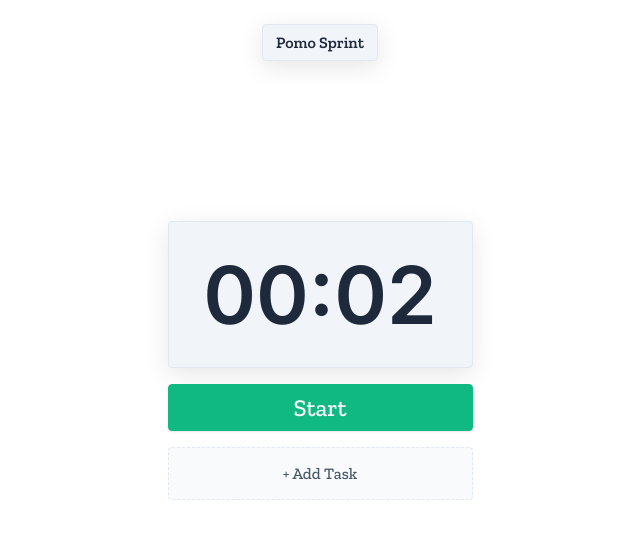
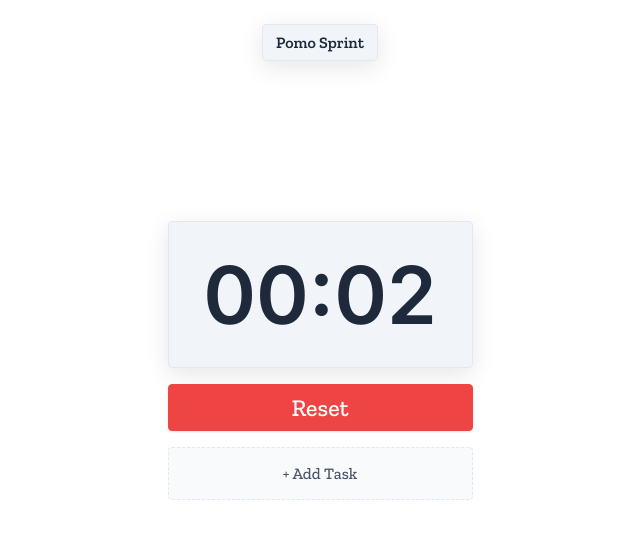
Before and after one commit to samlimby/Pomodoro-Timer, a plain HTML site: page index.html in a window 1280 px wide. Both pictures are taken after a click on the button "Start". Shown: the whole page, without its empty margins (320-960 px from the left). Drawn offline with nearby package versions, Linux system fonts and the light colour scheme.

Commit message:
Reset Button Functionality

```diff
--- a/index.html
+++ b/index.html
@@ -20,7 +20,7 @@
                 <h2 id="timer-count" class="main_block-timer-title">00:00</h2>
             </div>
             <button id="start" onclick="startTimer()" class="primary_button">Start</button>
-            <div onclick="stopTimer()" class="add_note-block">
+            <div class="add_note-block">
                 <h2 class="add_note-block-title">+ Add Task</h2>
             </div>
         </div>
--- a/script.js
+++ b/script.js
@@ -2,9 +2,13 @@ let pomoInterval;
 let timeSecond = 0;
 let timeMinute = 0;
 const originalTitle = document.title;
+const primaryButton = document.getElementById("start");
 
 function startTimer() {
     pomoInterval = setInterval(updateTimer, 1000);
+    primaryButton.className = "reset_button";
+    primaryButton.innerText = "Reset";
+    primaryButton.onclick = stopTimer;
 }
 
 function updateTimer() {
@@ -29,4 +33,7 @@ function stopTimer() {
     timeMinute = 0;
     document.getElementById("timer-count").innerText = "00:00";
     document.title = originalTitle;
+    primaryButton.className = "primary_button";
+    primaryButton.innerText = "Start";
+    primaryButton.onclick = startTimer;
 }
--- a/styles.css
+++ b/styles.css
@@ -86,6 +86,35 @@
     line-height: normal;
 }
 
+.primary_button:hover {
+    border: 1px solid var(--success-700, #047857);
+    background: var(--success-700, #047857);
+}
+
+.reset_button {
+    display: flex;
+    width: 305px;
+    padding: 8px 0px;
+    justify-content: center;
+    align-items: center;
+    gap: 10px;
+    border-radius: 4px;
+    border: 1px solid var(--red-500, #EF4444);
+    background: var(--red-500, #EF4444);
+    box-shadow: 0px 1px 2px 0px rgba(0, 0, 0, 0.10);
+    color: var(--white-white, #FFF);
+    font-family: "Zilla Slab";
+    font-size: 24px;
+    font-style: normal;
+    font-weight: 500;
+    line-height: normal;
+}
+
+.reset_button:hover {
+    border: 1px solid var(--red-700, #B91C1C);
+    background: var(--red-700, #B91C1C);
+}
+
 .add_note-block {
     display: flex;
     padding: 16px 0px;
```
